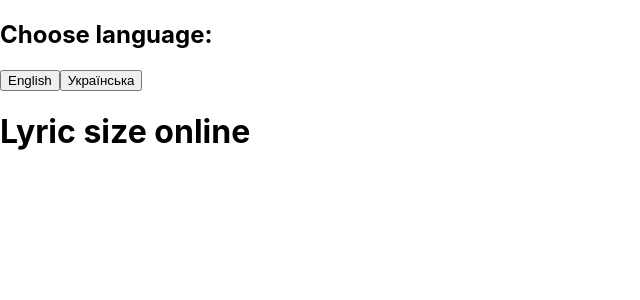
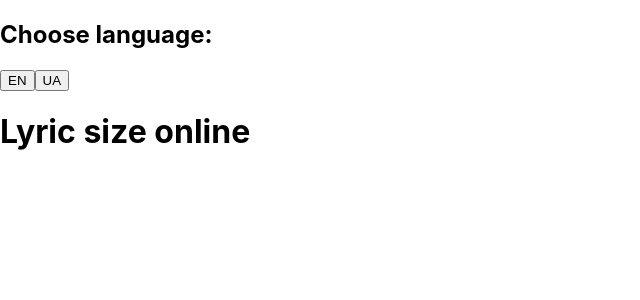
Before and after one commit to bropy/virsh, a React (Create React App) app: page /en in a window 1280 px wide. Shown: the top 300 px of the page, without its empty margins (0-640 px from the left). Built offline with nearby package versions, Linux system fonts and the light colour scheme.

Commit message:
Нормальне перемикання мов

```diff
--- a/src/App.js
+++ b/src/App.js
@@ -1,32 +1,26 @@
 import React, { useState, useEffect } from 'react';
 import enTranslations from './locales/en/global.json';
 import uaTranslations from './locales/ua/global.json';
+import Header from './components/Header';
+
+const translations = {  // Move translations outside of the component
+  en: enTranslations,
+  ua: uaTranslations,
+};
 
 function App() {
   const [language, setLanguage] = useState('en');
 
-  const translations = {
-    en: enTranslations,
-    ua: uaTranslations,
-  };
-
   useEffect(() => {
     document.title = translations[language].mainSection.title;
     window.history.replaceState(null, '', `/${language}`);
-  }, [language, translations]);
+  }, [language]);
 
   return (
     <div>
-      <header>
-        <h2>{translations[language].header.chooseLanguage}</h2>
-        <div className="language-buttons">
-          <button onClick={() => setLanguage('en')}>English</button>
-          <button onClick={() => setLanguage('ua')}>Українська</button>
-        </div>
-      </header>
+      <Header language={language} setLanguage={setLanguage} translations={translations} />
       <main>
         <h1>{translations[language].mainSection.title}</h1>
-        {/* ...other content */}
       </main>
     </div>
   );
--- a/src/components/Header.jsx
+++ b/src/components/Header.jsx
@@ -1,13 +1,15 @@
-import { useTranslation } from 'react-i18next'
+import React from 'react';
 
-export default function Header() {
-  const { t, i18n } = useTranslation("global")
-
+const Header = ({ language, setLanguage, translations }) => {
   return (
     <header>
-      {t("header.chooseLanguage")}
-      <button onClick={() => i18n.changeLanguage("en")}>EN</button>
-      <button onClick={() => i18n.changeLanguage("ua")}>UA</button>
+      <h2>{translations[language].header.chooseLanguage}</h2>
+      <div className="language-buttons">
+        <button onClick={() => setLanguage('en')}>EN</button>
+        <button onClick={() => setLanguage('ua')}>UA</button>
+      </div>
     </header>
-  )
-}
+  );
+};
+
+export default Header;
```
